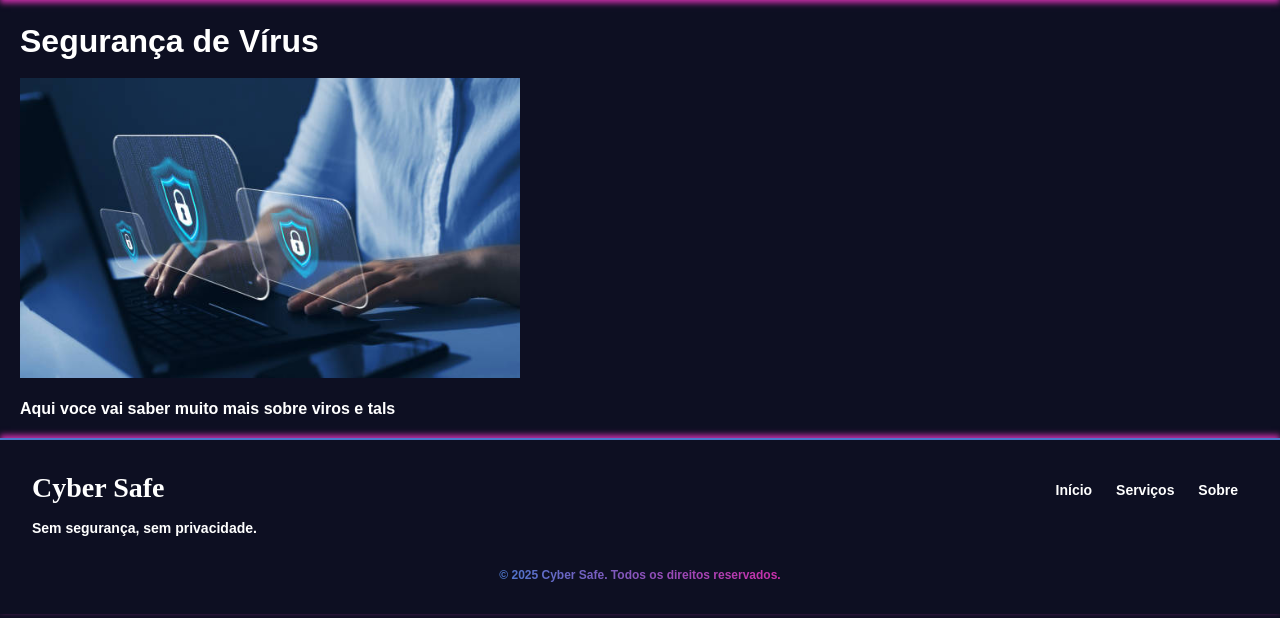
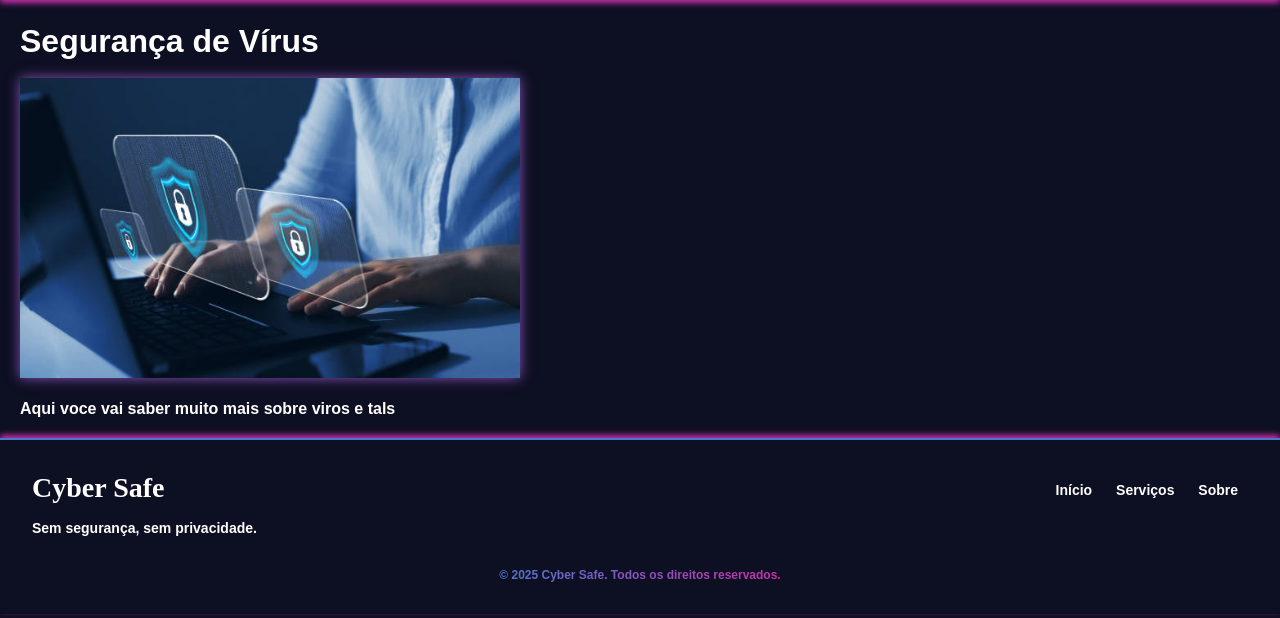
Before and after one commit to FelipeS04/Ciber-Safe-site, a Django app: page /noticia/1/ in a window 1280 px wide. Shown: the part 92-710 px from the top of the page. Run offline with Django 5.2, Linux system fonts and the light colour scheme; data comes from the database, SQL or seed files in the repository; both versions use the stored data as it was after the commit.

Commit message:
Update index.css

```diff
--- a/learning_logs/static/learning_logs/css/index.css
+++ b/learning_logs/static/learning_logs/css/index.css
@@ -9,10 +9,15 @@
     padding: 20px;
 }
 
+.noticia-img {
+    box-shadow: 0 0 12px #8b53bb;
+}
+
 .logo-icon {
   display: block;
   margin: 40px auto 0 auto;
   width: 70px;
+  box-shadow: 0;
 }
 
 /* Container das categorias - para colocar duas lado a lado */
@@ -65,7 +70,7 @@
     border-radius: 10px;
     overflow: hidden;
     position: relative;
-    box-shadow: 0 2px 10px rgba(0, 0, 0, 0.3);
+    box-shadow: 0 0 12px #8b53bb;
 }
 
 .carousel-item img {
--- a/learning_logs/templates/learning_logs/noticia.html
+++ b/learning_logs/templates/learning_logs/noticia.html
@@ -23,7 +23,7 @@
     <div class="corpo">
         <h1>{{ noticia.titulo }}</h1>
         <br>
-        <img src="{{ noticia.imagem.url }}" alt="{{ noticia.titulo }}" width="500" height="300">
+        <img src="{{ noticia.imagem.url }}" alt="{{ noticia.titulo }}" class="noticia-img" width="500" height="300">
         <br>
         <br>
         <p>{{ noticia.conteudo }}</p>
--- a/learning_logs/templates/learning_logs/sobre.html
+++ b/learning_logs/templates/learning_logs/sobre.html
@@ -33,6 +33,7 @@
         <br>
         <img src="{% static 'learning_logs/img/logo.png' %}" class="logo-icon" alt="Logo">
         <br>
+        <br>
     </div>
 {% endblock content %}
 </body>
```
Also changed, not shown: db.sqlite3.
